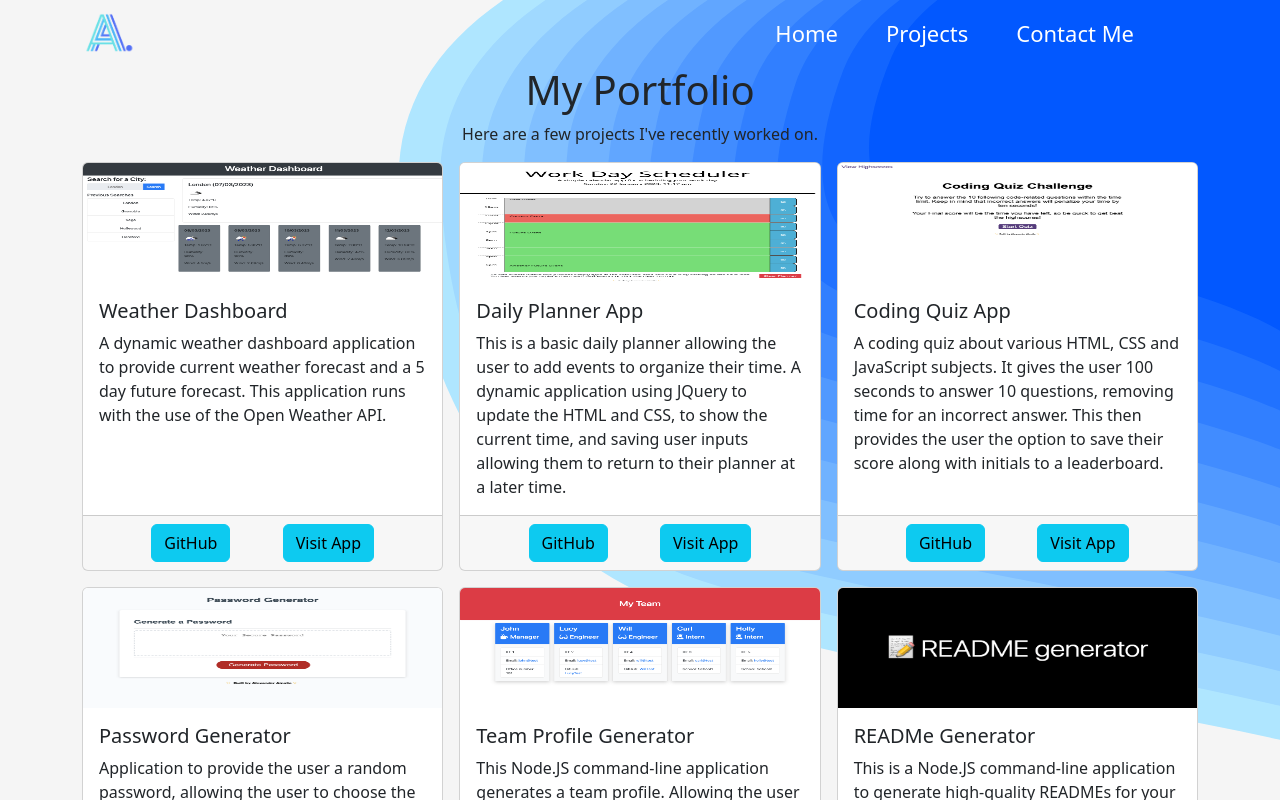
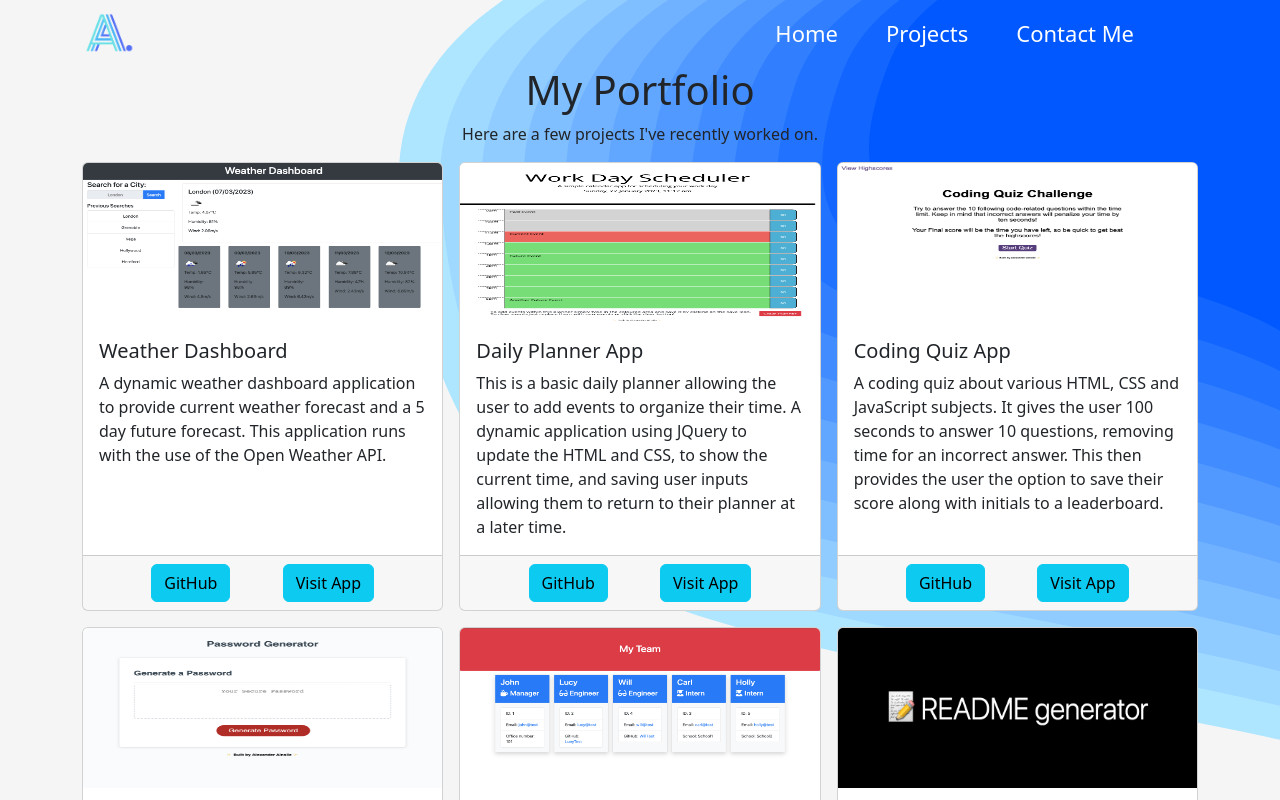
Before and after one commit to AlexAins/React-Portfolio, a React (Create React App) app: page /#/projects in a window 1280 px wide. Shown: the top 800 px of the page. Built offline with nearby package versions, Linux system fonts and the light colour scheme.

Commit message:
Added hover effect to project cards

```diff
--- a/src/components/Projects/Portfolio.css
+++ b/src/components/Projects/Portfolio.css
@@ -10,5 +10,14 @@
 }
 
 .projectImages{
-    height: 15vh;
+    height: 20vh;
 }
+
+.projectCards{
+    transition: 0.4s;
+}
+
+.projectCards:hover{
+    transform: scale(1.05);
+    box-shadow: 2px 2px #0258ff;
+}
--- a/src/components/Projects/ProjectCard.js
+++ b/src/components/Projects/ProjectCard.js
@@ -3,7 +3,7 @@ import React from "react";
 function ProjectCard(props){
     return (
         <div className="col-md-6 col-lg-4">
-            <div className="card h-100">
+            <div className="card h-100 projectCards">
                 <img src={props.image} className="card-img-top projectImages" alt={props.title}/>
                 <div className="card-body">
                     <h5 className="card-title">{props.title}</h5>
```
